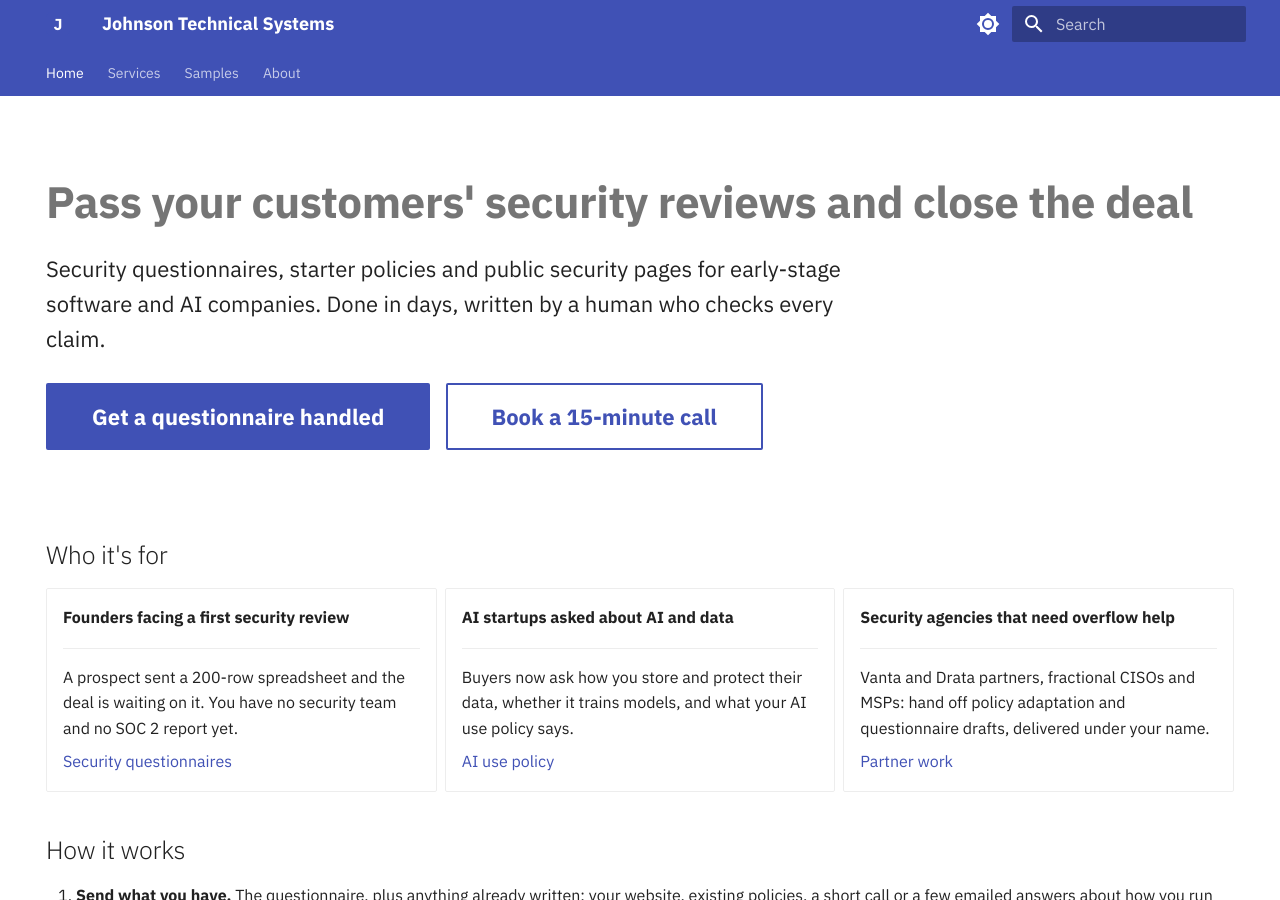
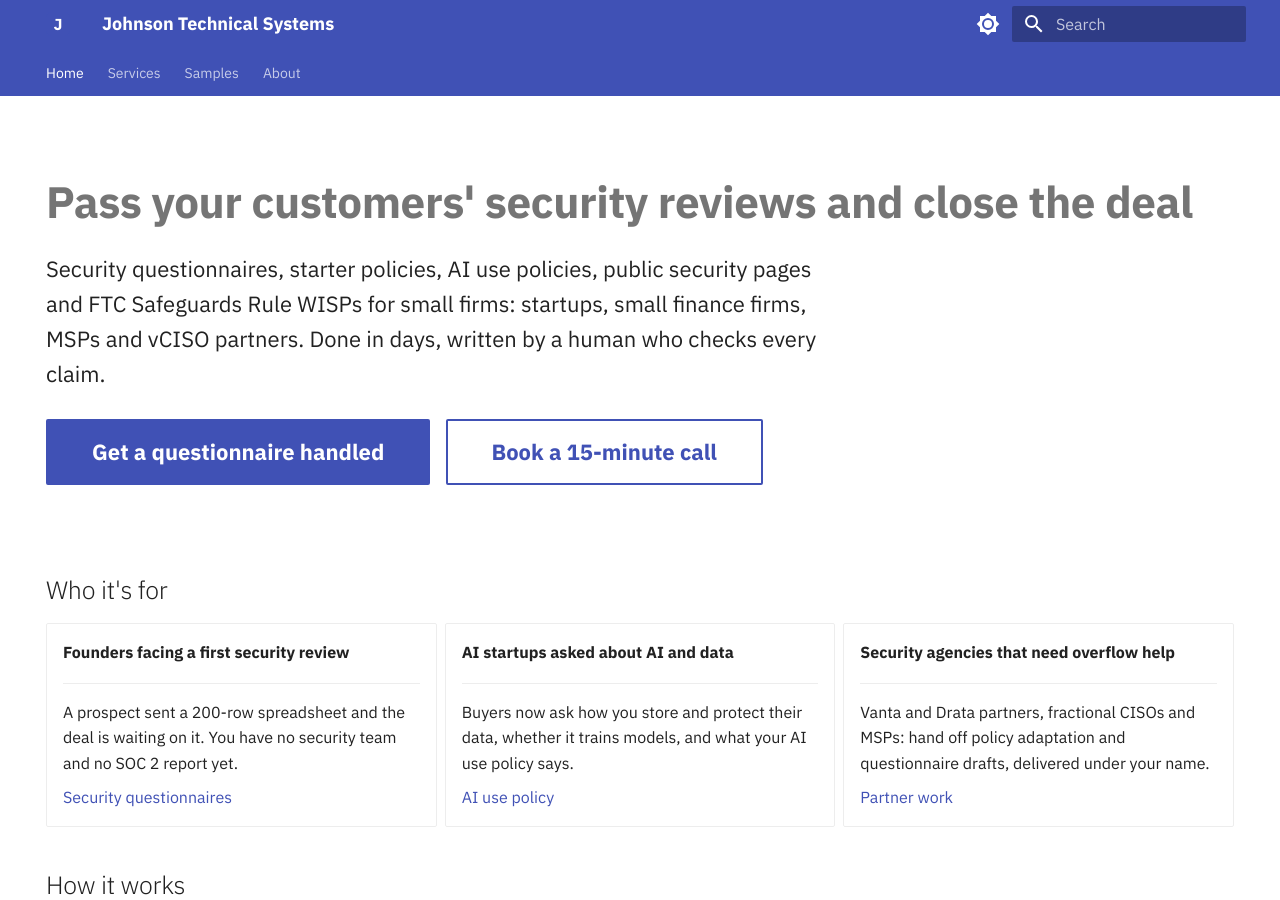
Before and after one commit to JohnsonTechnicalSystems/johnsotechnicalsystems-portfolio, an MkDocs documentation site: the page built from docs/index.md, in a window 1280 px wide and 900 px high. Built offline with MkDocs 1.6.1 and Material for MkDocs 9.7.7, drawn with Linux system fonts in a browser that asks for light colours.

Commit message:
Name small firms and the buyers served in the homepage and README
The homepage opening sentence still named early-stage software and AI companies, which no longer matched the sharing preview or the LinkedIn profile.

Co-Authored-By: Claude Opus 5.5 <noreply@anthropic.com>

```diff
--- a/docs/index.md
+++ b/docs/index.md
@@ -9,7 +9,7 @@ hide:
 
 # Pass your customers' security reviews and close the deal
 
-Security questionnaires, starter policies and public security pages for early-stage software and AI companies. Done in days, written by a human who checks every claim.
+Security questionnaires, starter policies, AI use policies, public security pages and FTC Safeguards Rule WISPs for small firms: startups, small finance firms, MSPs and vCISO partners. Done in days, written by a human who checks every claim.
 
 [Get a questionnaire handled](mailto:hello@johnsontechnicalsystems.com?subject=Security%20questionnaire){ .md-button .md-button--primary }
 [Book a 15-minute call](https://cal.com/lloyd-johnson){ .md-button }
```
Also changed, not shown: CHANGELOG.md (+1 -0 lines), README.md (+1 -1 lines).
